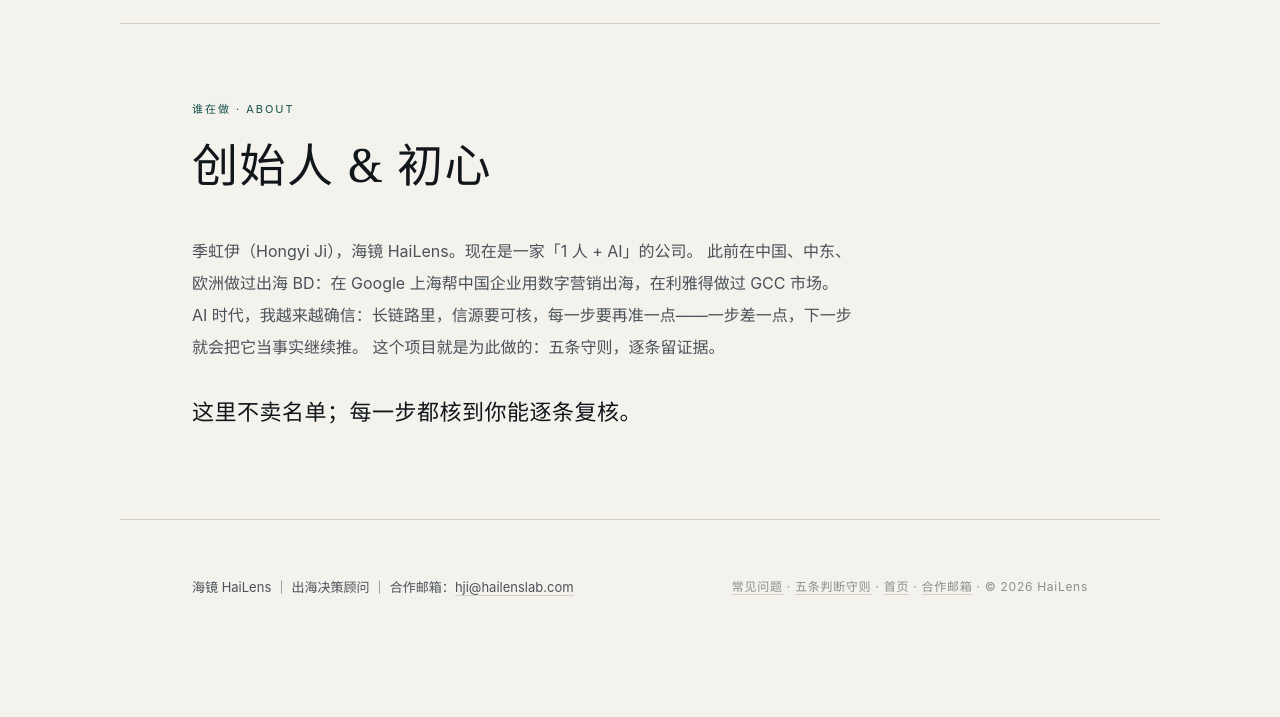
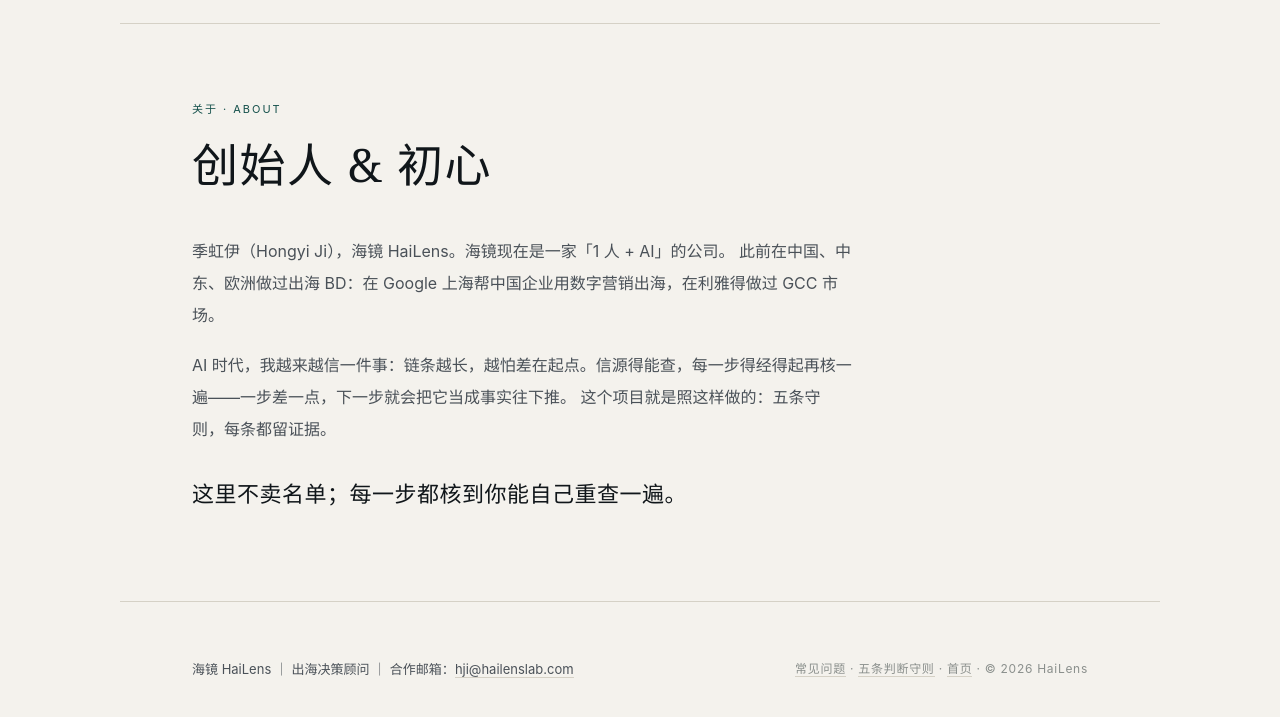
Before and after one commit to jhholy/hailens-www, a plain HTML site: page about.html in a window 1280 px wide. Shown: the part 69-786 px from the top of the page. Drawn offline with Linux system fonts and the light colour scheme.

Commit message:
关于页润色：拆两段、去「越来越确信/为此做的/逐条」套式，修主语与重复；页脚去重邮箱；kicker 改「关于」

```diff
--- a/about.html
+++ b/about.html
@@ -28,26 +28,28 @@
 
 <main class="wrap">
   <section class="page-hero">
-    <div class="kicker">谁在做 · About</div>
+    <div class="kicker">关于 · About</div>
     <h1>创始人 &amp; 初心</h1>
   </section>
 
   <section class="page-body">
     <div class="story">
       <p>
-        季虹伊（Hongyi Ji），海镜 HaiLens。现在是一家「1 人 + AI」的公司。
+        季虹伊（Hongyi Ji），海镜 HaiLens。海镜现在是一家「1 人 + AI」的公司。
         此前在中国、中东、欧洲做过出海 BD：在 Google 上海帮中国企业用数字营销出海，在利雅得做过 GCC 市场。
-        AI 时代，我越来越确信：长链路里，信源要可核，每一步要再准一点——一步差一点，下一步就会把它当事实继续推。
-        这个项目就是为此做的：五条守则，逐条留证据。
       </p>
-      <p class="last">这里不卖名单；每一步都核到你能逐条复核。</p>
+      <p>
+        AI 时代，我越来越信一件事：链条越长，越怕差在起点。信源得能查，每一步得经得起再核一遍——一步差一点，下一步就会把它当成事实往下推。
+        这个项目就是照这样做的：五条守则，每条都留证据。
+      </p>
+      <p class="last">这里不卖名单；每一步都核到你能自己重查一遍。</p>
     </div>
   </section>
 </main>
 
 <footer class="wrap foot">
   <div class="l">海镜 HaiLens ｜ 出海决策顾问 ｜ 合作邮箱：<a href="mailto:hji@hailenslab.com">hji@hailenslab.com</a></div>
-  <div class="r"><a href="faq.html">常见问题</a> · <a href="principles.html">五条判断守则</a> · <a href="index.html">首页</a> · <a href="mailto:hji@hailenslab.com">合作邮箱</a> · © 2026 HaiLens</div>
+  <div class="r"><a href="faq.html">常见问题</a> · <a href="principles.html">五条判断守则</a> · <a href="index.html">首页</a> · © 2026 HaiLens</div>
 </footer>
 
 </body>
```
Also changed, not shown: apply.html (+1 -1 lines).
